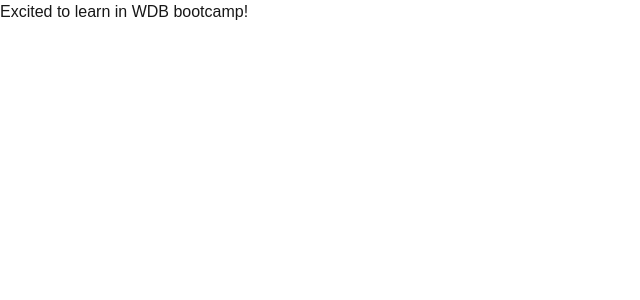
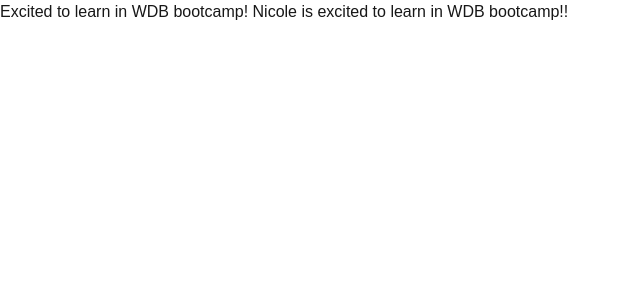
Before and after one commit to richajos34/vitamin0, a Next.js app in the folder my-app/: page / in a window 1280 px wide. Shown: the top 300 px of the page, without its empty margins (0-640 px from the left). Built offline with nearby package versions, Linux system fonts and the light colour scheme.

Commit message:
added new text

```diff
--- a/my-app/app/page.tsx
+++ b/my-app/app/page.tsx
@@ -5,6 +5,7 @@ export default function Home() {
     < main className =" min -h - screen flex items - center justify - center bg - white-100" >
       <h1 className =" text -3 xl font - bold text - black -600" >
         Excited to learn in WDB bootcamp!
+        Nicole is excited to learn in WDB bootcamp!!
       </h1 >
     </ main >
   );
```
Also changed, not shown: 1 other file (tests, documents, lock files or other folders).
